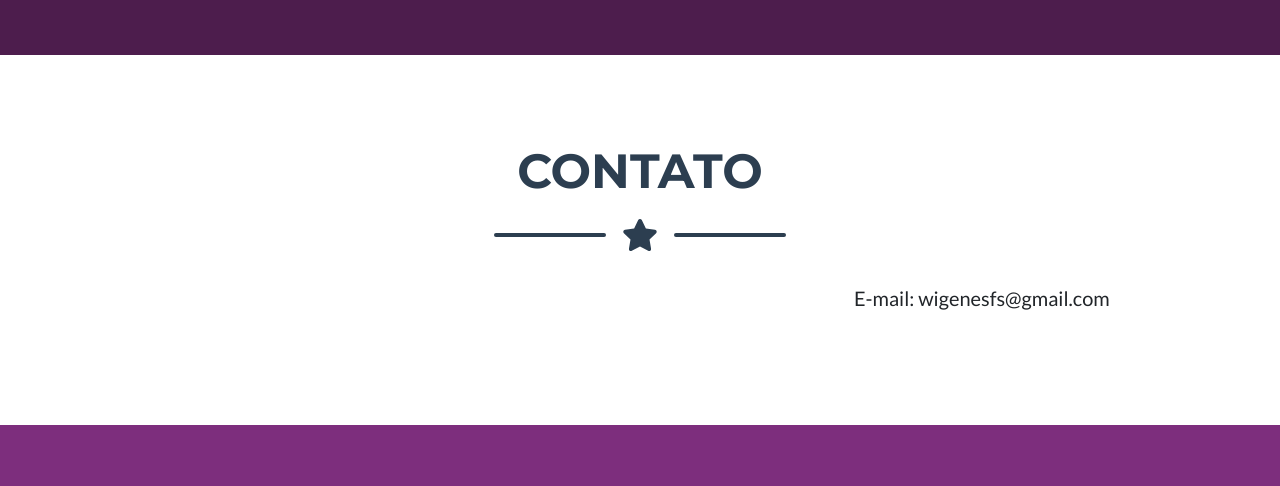
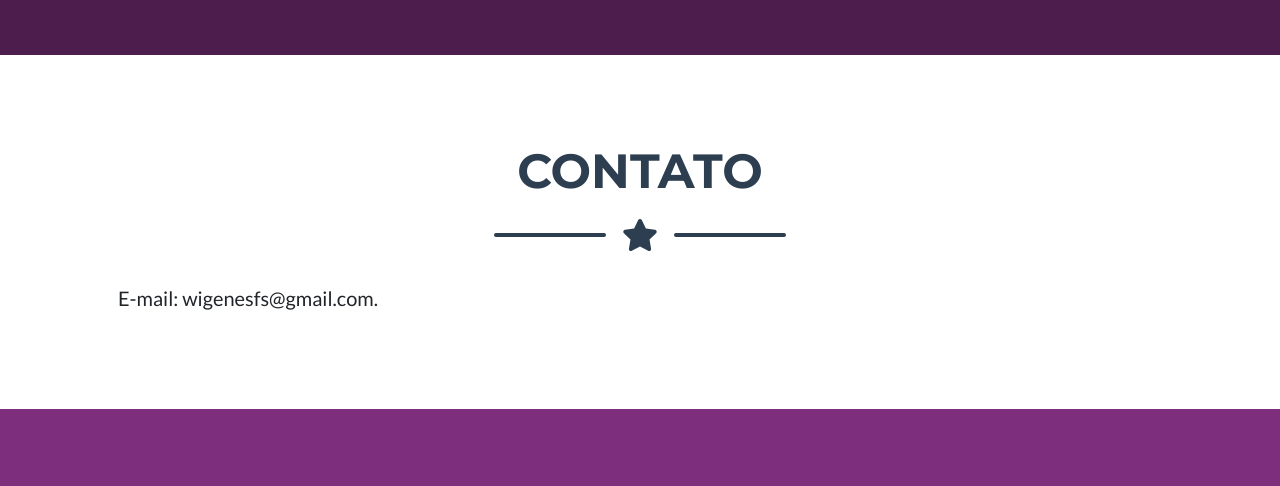
Before and after one commit to wigenesfs/portfolio, a plain HTML site: page index.html in a window 1280 px wide. Shown: the part 1955-2441 px from the top of the page. Drawn offline with nearby package versions, Linux system fonts and the light colour scheme.

Commit message:
Update index.html

```diff
--- a/index.html
+++ b/index.html
@@ -160,9 +160,10 @@
                     <div class="divider-custom-icon"><i class="fas fa-star"></i></div>
                     <div class="divider-custom-line"></div>
                 </div>
-                <!-- About Section Content-->
-                <div class="row">
-                    <div class="col-lg-4 ml-auto"><p class="lead">E-mail: wigenesfs@gmail.com</p></div>
+                <div class="col-lg-4">
+                        <p class="lead mb-0">
+                            E-mail: wigenesfs@gmail.com.
+                        </p>
                 </div>
 				<!-- Contact Section Form-->
                 <!-- <div class="row">
```
